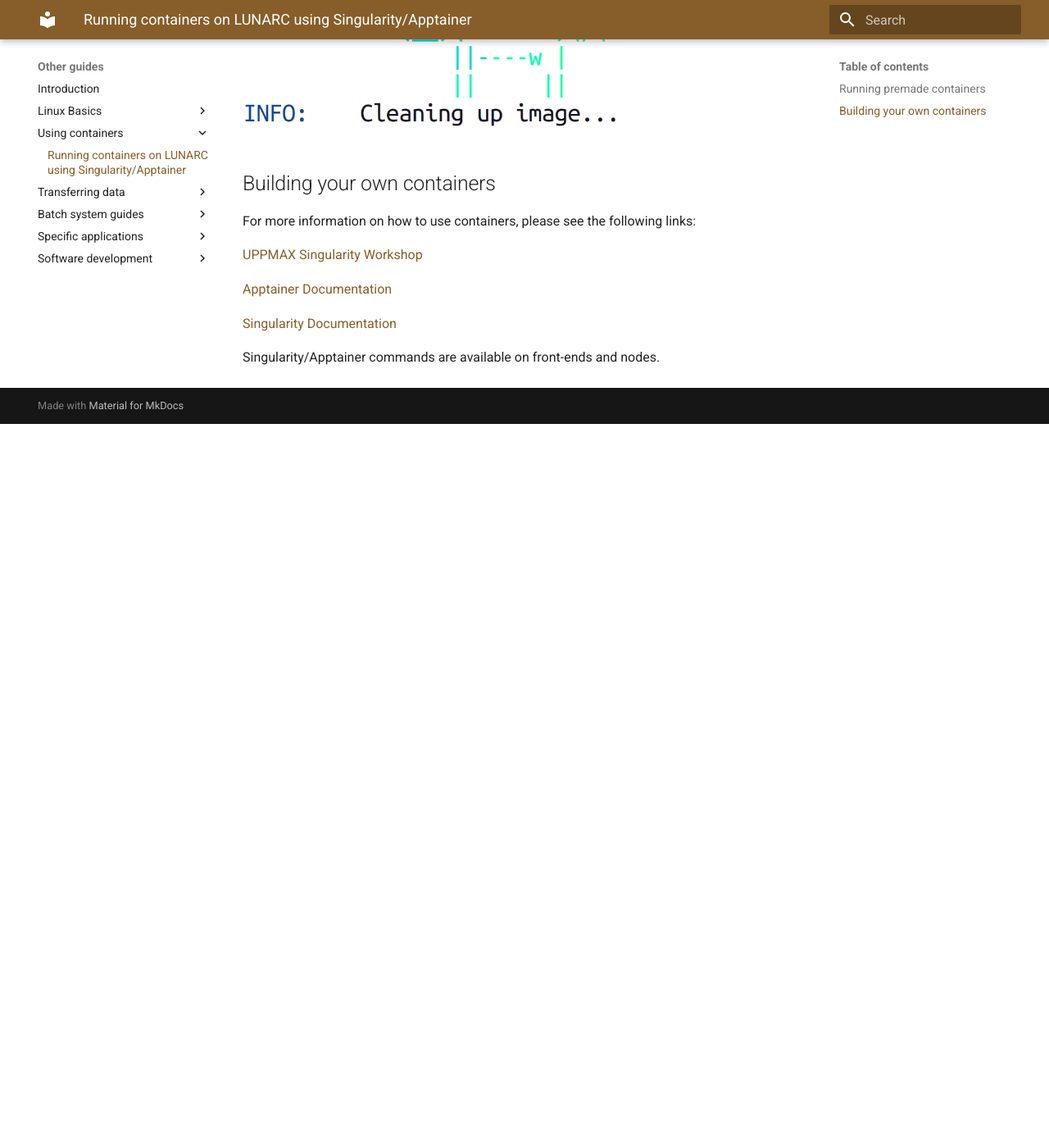
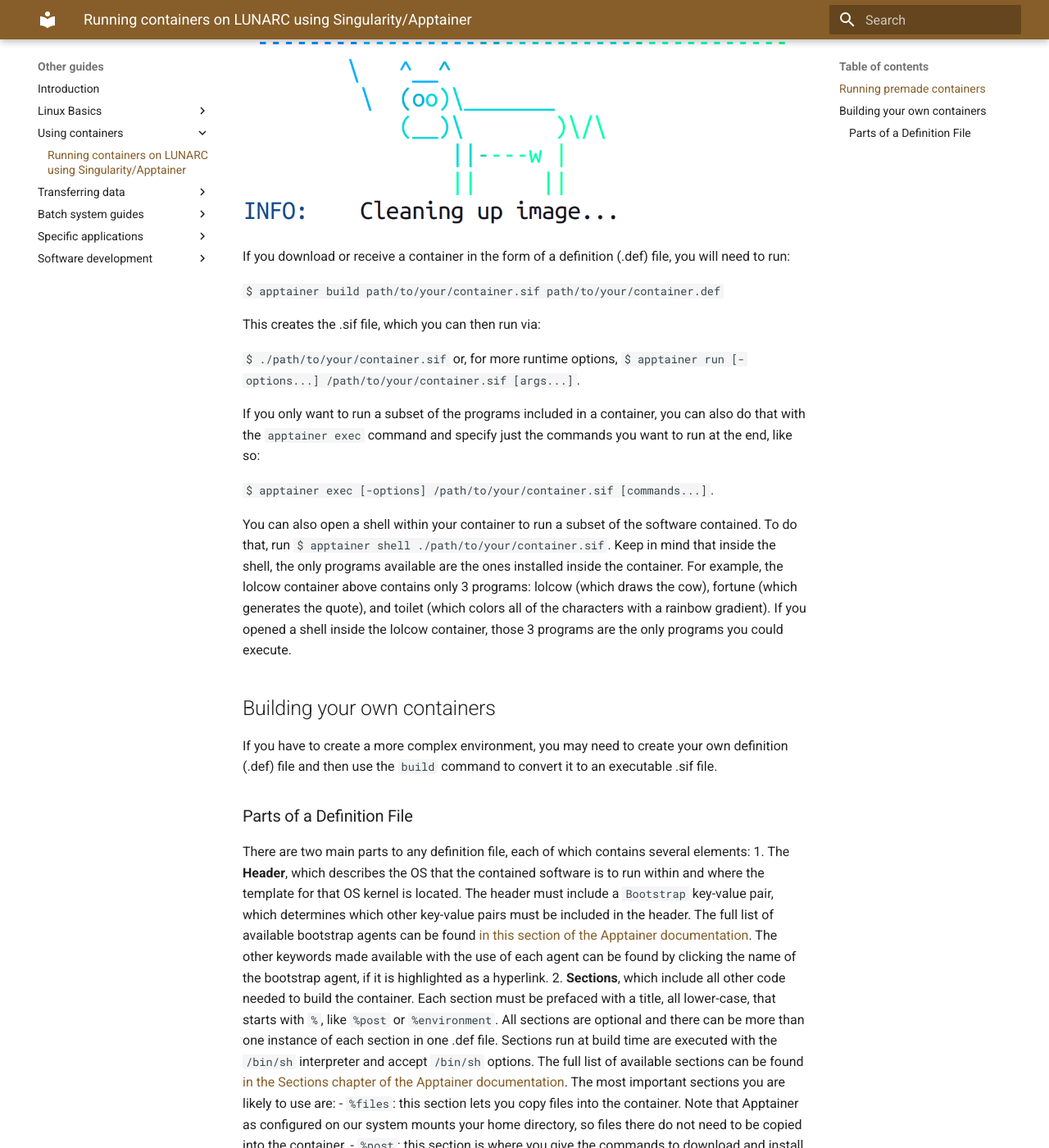
Before and after one commit to lunarc/lunarc_docs, an MkDocs documentation site: the page built from docs/guides/containers/apptainer.md, in a window 1280 px wide and 1400 px high, scrolled down 2035 px. Shown: the whole window at 82% size. Built offline with MkDocs 1.6.1 and Material for MkDocs 9.7.7, drawn with Linux system fonts in a browser that asks for light colours; comment, search, counter and statistics services are not loaded; before the commit the page ends 2552 px from its top, so only the background shows below that; some of the changed text lies outside the part shown.

Commit message:
Update apptainer.md
I think this includes most of what a regular user would need aside from anything to do with sandboxes.

````diff
--- a/docs/guides/containers/apptainer.md
+++ b/docs/guides/containers/apptainer.md
@@ -1,6 +1,6 @@
 # Running containers on LUNARC using Singularity/Apptainer
 
-A container is a self-contained environment for an application containing all required package dependencies. On LUNARC resources, we aim to provide most of our scientific software packages using the module system and EasyBuild. However, some applications can be difficult to build or have requirements that can't be satisfied with a standard LUNARC environment, such as software that requires a specific operating system other than Rocky Linux 9, the OS that COSMOS uses. One solution for this is to use containers. On LUNARC resources, it is possible to run applications in containers provided by Docker / Singularity repositories or build custom containers using the Singularity / Apptainer environment. (Apptainer is the new name for the non-commercial branch of Singularity, but commands that use the word "singularity" will still work for now.)
+A container is a self-contained environment for an application containing all required package dependencies. On LUNARC resources, we aim to provide most of our scientific software packages using the module system and EasyBuild. However, some applications can be difficult to build or have requirements that can't be satisfied with a standard LUNARC environment, such as software that requires a specific operating system (OS) other than Rocky Linux 9, the OS that COSMOS uses. One solution for this is to use containers. On LUNARC resources, it is possible to run applications in containers provided by Docker / Singularity repositories or build custom containers using the Singularity / Apptainer environment. (Apptainer is the new name for the non-commercial branch of Singularity, but commands that use the word "singularity" will still work for now.)
 
 Apptainer/Singularity containers are stored in Singularity Image Format (.sif) files where the "image" refers to the computing environment contained, which could be any set of software and associated configuration settings from a single software package to a full virtual operating system with hundreds of packages. These .sif files should be run in your `/home/` directory, which will automatically `/home/` and all its contents inside the container.
 
@@ -13,11 +13,13 @@
 
 The documentation for the `apptainer pull` command with all avilable repository options can be found [here](https://apptainer.org/docs/user/latest/cli/apptainer_pull.html#apptainer-pull)
 
-If you want to run a premade container immediately without modification and know the repository link, you can do so with the command `apptainer run <repository://link/to/container>`. A popular test example is the `lolcow` container that prints a colorful ASCII character rendering of cow with a randomly-generated funny or witty joke. Here is the command that builds and runs the container locally:
+If you want to run software in a premade container immediately without modification and you know the repository link, you can run it with the command `apptainer run <repository://link/to/container>`. You might, for example, include this as a line in your slurm script if you know of a niche software package that converts or performs a fixed function on some highly specialized file format, and it's not worth requesting it as an installation on COSMOS.
+
+A popular test example is the `lolcow` container that prints a colorful ASCII character rendering of cow with a randomly-generated funny or witty joke. Here is the command that builds and runs the container locally:
 
 `$ apptainer run docker://godlovedc/lolcow`
 
-The output during the build process will look like this:
+The output during the build process looks like this:
 ```
 INFO:    Converting OCI blobs to SIF format
 INFO:    Starting build...
@@ -37,12 +39,39 @@
 INFO:    Converting SIF file to temporary sandbox...
 ```
 
-And the output will looks like this:
+And the output that immediately follows looks like this:
 ![lolcow](lolcow-output.png "lolcow")
 
+If you download or receive a container in the form of a definition (.def) file, you will need to run:
+
+`$ apptainer build path/to/your/container.sif path/to/your/container.def`
+
+This creates the .sif file, which you can then run via:
+
+`$ ./path/to/your/container.sif` or, for more runtime options,
+`$ apptainer run [-options...] /path/to/your/container.sif [args...]`.
+
+If you only want to run a subset of the programs included in a container, you can also do that with the `apptainer exec` command and specify just the commands you want to run at the end, like so:
+
+`$ apptainer exec [-options] /path/to/your/container.sif [commands...]`.
+
+You can also open a shell within your container to run a subset of the software contained. To do that, run
+`$ apptainer shell ./path/to/your/container.sif`.
+Keep in mind that inside the shell, the only programs available are the ones installed inside the container. For example, the lolcow container above contains only 3 programs: lolcow (which draws the cow), fortune (which generates the quote), and toilet (which colors all of the characters with a rainbow gradient). If you opened a shell inside the lolcow container, those 3 programs are the only programs you could execute.
+
 ## Building your own containers
+If you have to create a more complex environment, you may need to create your own definition (.def) file and then use the `build` command to convert it to an executable .sif file.
 
+### Parts of a Definition File
+There are two main parts to any definition file, each of which contains several elements:
+1. The **Header**, which describes the OS that the contained software is to run within and where the template for that OS kernel is located. The header must include a `Bootstrap` key-value pair, which determines which other key-value pairs must be included in the header. The full list of available bootstrap agents can be found [in this section of the Apptainer documentation](https://apptainer.org/docs/user/latest/definition_files.html#preferred-bootstrap-agents). The other keywords made available with the use of each agent can be found by clicking the name of the bootstrap agent, if it is highlighted as a hyperlink.
+2. **Sections**, which include all other code needed to build the container. Each section must be prefaced with a title, all lower-case, that starts with `%`, like `%post` or `%environment`. All sections are optional and there can be more than one instance of each section in one .def file. Sections run at build time are executed with the `/bin/sh` interpreter and accept `/bin/sh` options. The full list of available sections can be found [in the Sections chapter of the Apptainer documentation](https://apptainer.org/docs/user/latest/definition_files.html#sections). The most important sections you are likely to use are:
+   - `%files`: this section lets you copy files into the container. Note that Apptainer as configured on our system mounts your home directory, so files there do not need to be copied into the container.
+   - `%post`: this section is where you give the commands to download and install software into the container. By default, the commands will be in either `sh` or `bash`, but if you wanted to change the shell language to, for example, `tcsh`, you could start the section as `%post -c tcsh`. Environmental variables that must be defined at *build* time must also be placed here.
+   - `%environment`: this section lets you set *runtime* environmental variables to be used in the container. Environmental variables are not copied from the host, but some may be set within the container by any software installations done in `%post`.
+   - `%runscript`: this section is written to a dedicated file at build time and then, at run time, its contents execute when the container is run directly. Any options passed upon running the container will be passed to `%runscript`. Very often this section will contain a line that says something like ` <app_name> "$@" `. The `"$@"` expands all the arguments passed after the container name in `apptainer run <container> [args...]` and forwards them to the program executed inside the container at runtime.
 
+Once the definition file is finished, you can just run the `build` command to create the .sif like you would for a premade .def file. Once you have the .sif file, running the container is the same as described for premade containers.
 
 For more information on how to use containers, please see the following links:
 
@@ -52,4 +81,6 @@
 
 [Singularity Documentation](https://sylabs.io/singularity/)
 
+[Example Apptainer Definition Files](https://github.com/apptainer/apptainer/tree/release-1.3/examples)
+
 Singularity/Apptainer commands are available on front-ends and nodes.
````
